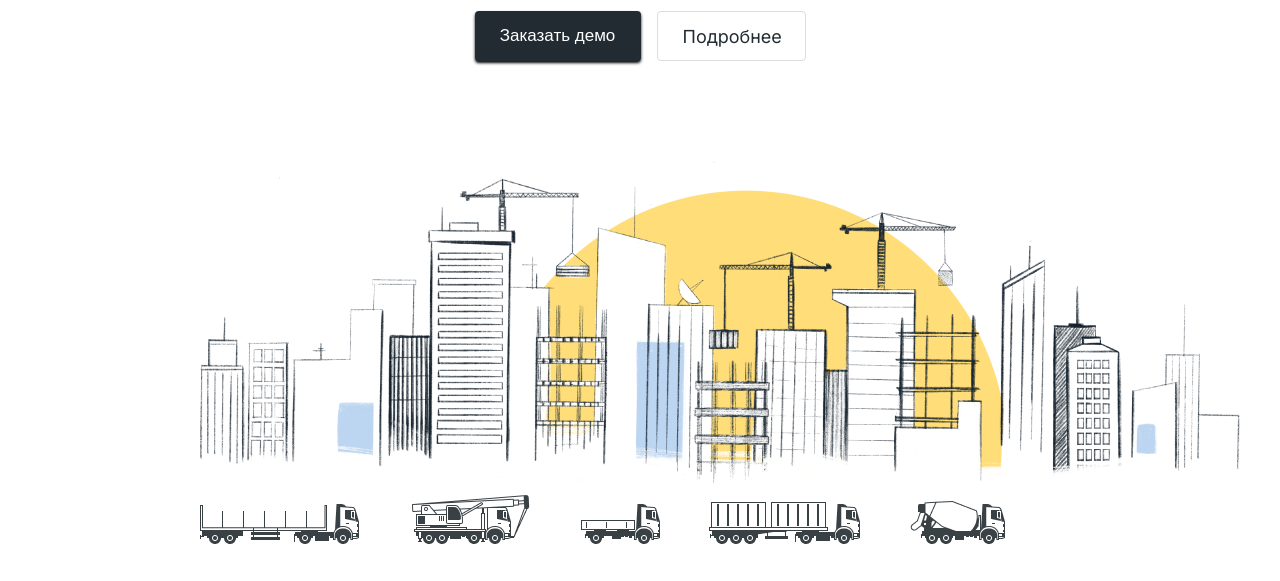
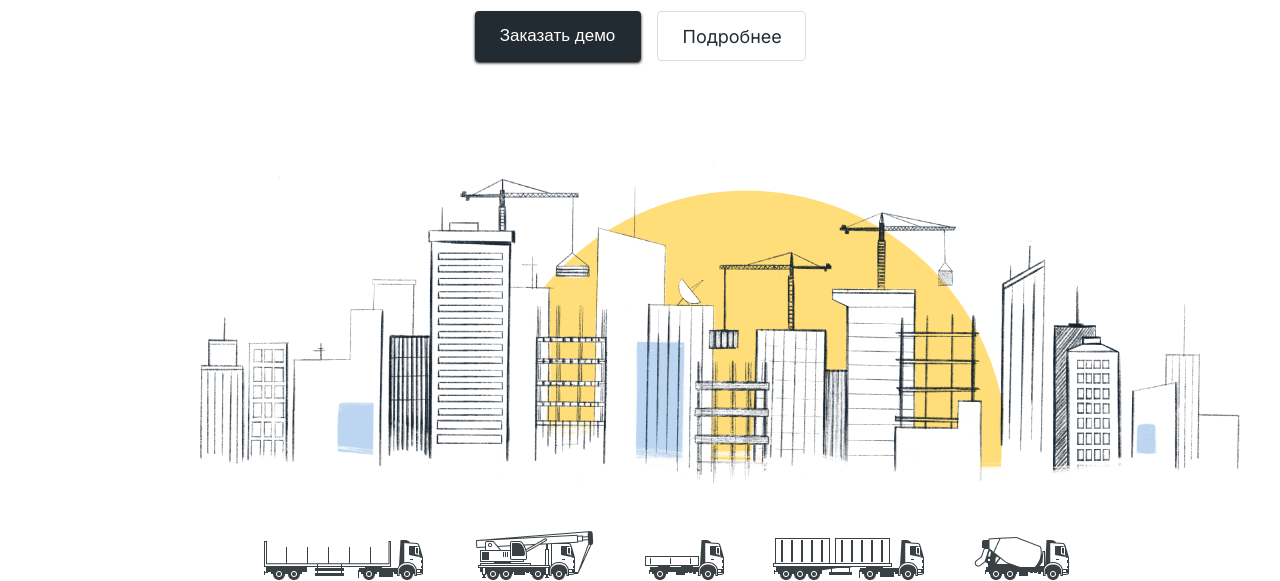
Before and after one commit to AsyaPolyak/BuildingControl, a plain HTML site: page index.html in a window 1280 px wide. Shown: the part 301-882 px from the top of the page. Before the commit the page ends 846 px from the top, so only its background shows below. Drawn offline with Linux system fonts and the light colour scheme; a web font is replaced by a local one.

Commit message:
added icons 3

```diff
--- a/index.html
+++ b/index.html
@@ -41,8 +41,8 @@
              <button class="button_more">Подробнее</button>
         </div>
         <div class="pictures_rectangle">
-            <img src="pictures/Rectangle.png" height="328" width="1040">
-            <img src="pictures/Rectangle_2.png" height="58" width="806">
+            <img class="Rectangle" src="pictures/Rectangle.png" height="328" width="1040">
+            <img class="Rectangle_2" src="pictures/Rectangle_2.png" height="58" width="806" >
 
         </div>
     </section>
--- a/styles/style.css
+++ b/styles/style.css
@@ -94,7 +94,7 @@
 
 }
 .section_2{
-
+flex-direction: row;
 
 
 }
@@ -116,7 +116,7 @@
     display: flex;
     height:168px;
     padding-top: 30px;
-    /*flex-direction: row;*/
+
     justify-content: center;
 }
 .button_demo_1{
@@ -163,3 +163,7 @@
     margin-right: 200px;
     margin-top: 10px;
 }
+.Rectangle_2 {
+    margin-top: 36px;
+    margin-left: 64px;
+}
```
Also changed, not shown: icons/Frame_1.png (added), icons/Frame_2.png (added), icons/Frame_3.png (added).
